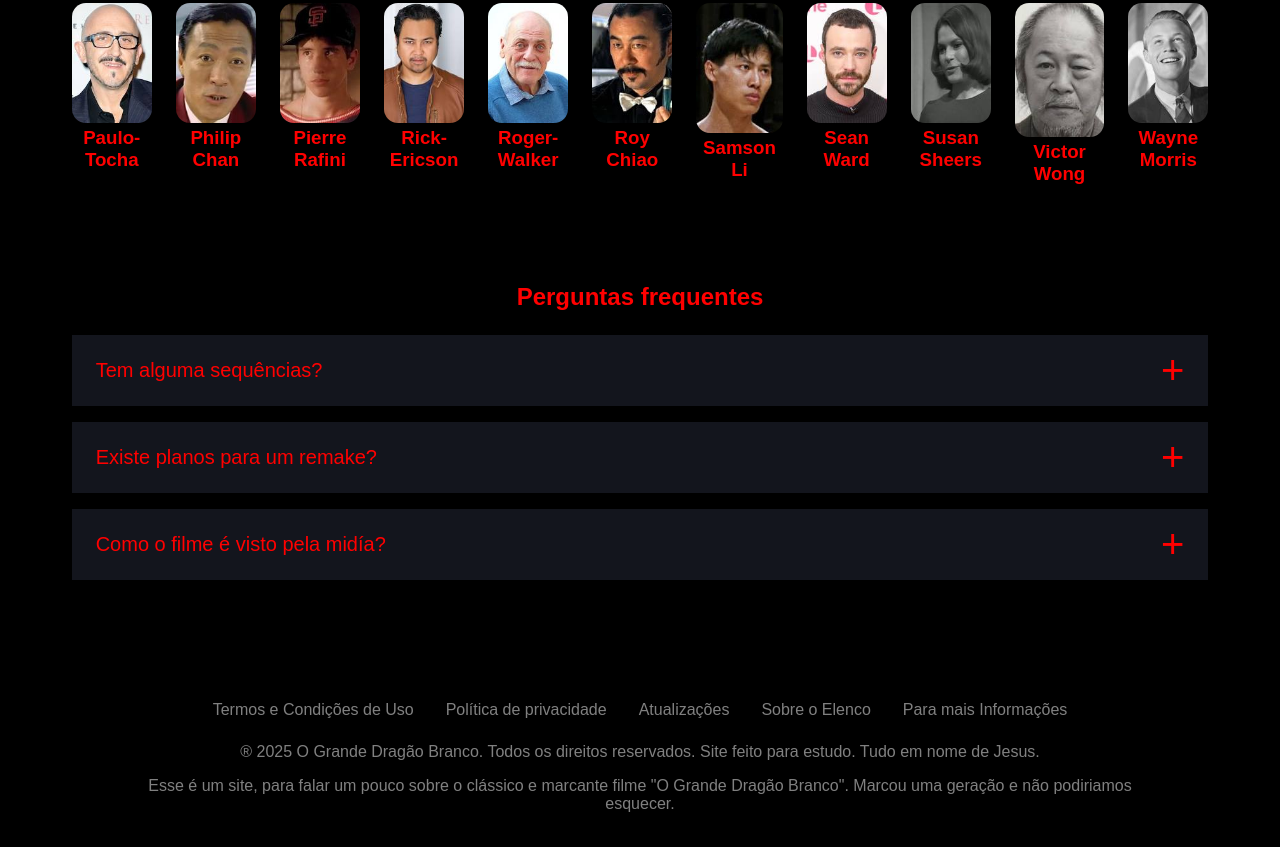
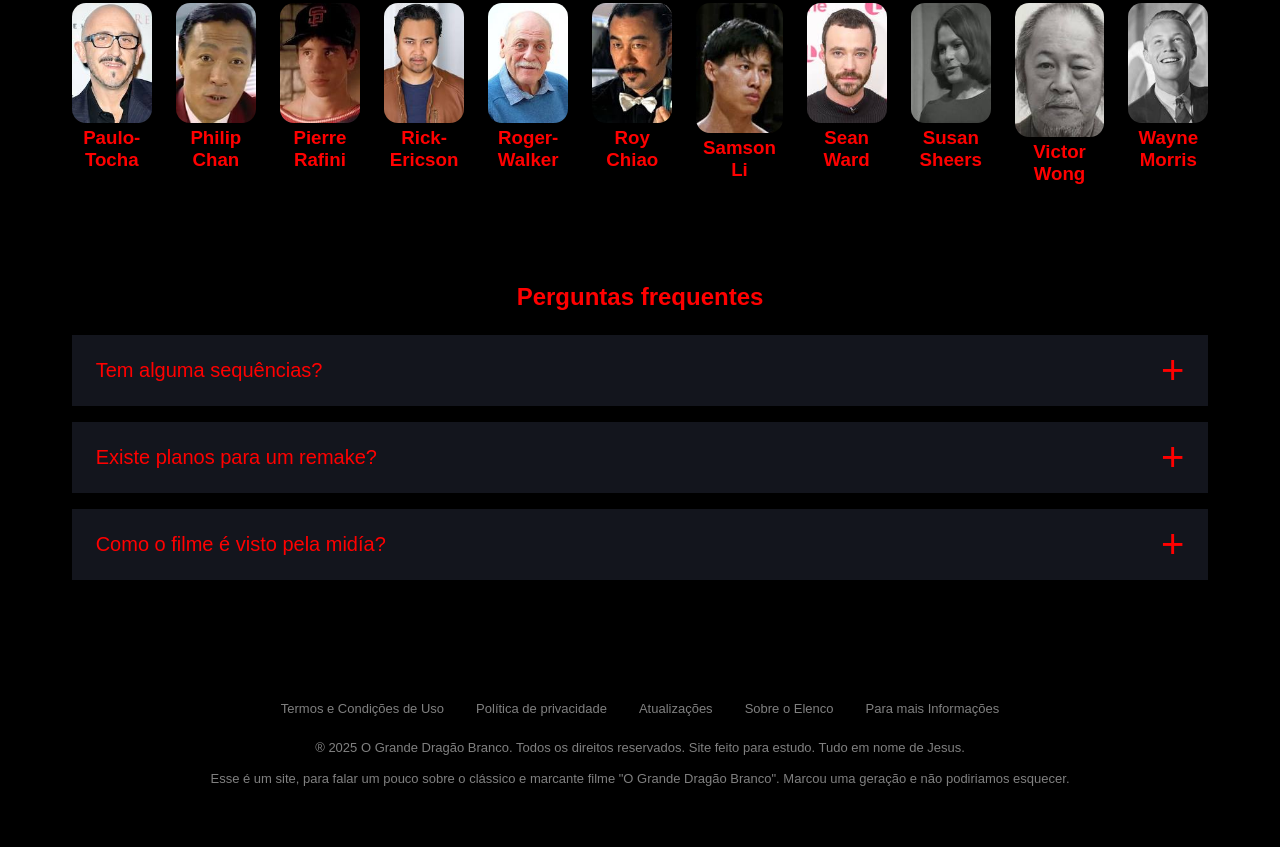
Before and after one commit to Nettostival/projeto_four, a website: page index.html in a window 1280 px wide. Shown: the part 1289-2136 px from the top of the page. Drawn offline with nearby package versions, Linux system fonts and the light colour scheme; files that its build step writes are made by us from their sources; files whose address does not match are found by name.

Commit message:
atualizacao

```diff
--- a/src/styles/_footer.scss
+++ b/src/styles/_footer.scss
@@ -28,9 +28,15 @@
                 text-decoration: none;
                 padding: 8px 16px;
                 display: block;
+                font-size: small;
 
                 &:hover {
                     color: variaveis.$corExtra;
+                }
+
+                @media (max-width: 768px) {
+                    display: block;
+                    font-size: x-small;
                 }
             }
         }
@@ -39,6 +45,12 @@
     p {
         margin-bottom: 16px;
         color: variaveis.$corFooter;
+        font-size: small;
+
+        @media (max-width: 768px) {
+            display: block;
+            font-size: x-small;
+        }
     }
 
 }
--- a/src/styles/_header.scss
+++ b/src/styles/_header.scss
@@ -10,5 +10,7 @@
 
     @media (max-width: 768px) {
         text-align: center;
+        display: block;
+
     }
 }
--- a/src/styles/_hero.scss
+++ b/src/styles/_hero.scss
@@ -7,6 +7,7 @@
     background-size: cover;
 
     @media (max-width: 768px) {
+        background-image: url(../images/hero123.png);
         padding-top: calc(50vw + 25vw);
         background-size: contain;
         background-repeat: no-repeat;
--- a/src/styles/_shows.scss
+++ b/src/styles/_shows.scss
@@ -19,6 +19,8 @@
 
         @media (max-width: 768px) {
             grid-template-columns: 1fr 1fr;
+            display: block;
+            text-align: center;
         }
 
         &--is-active {
```
